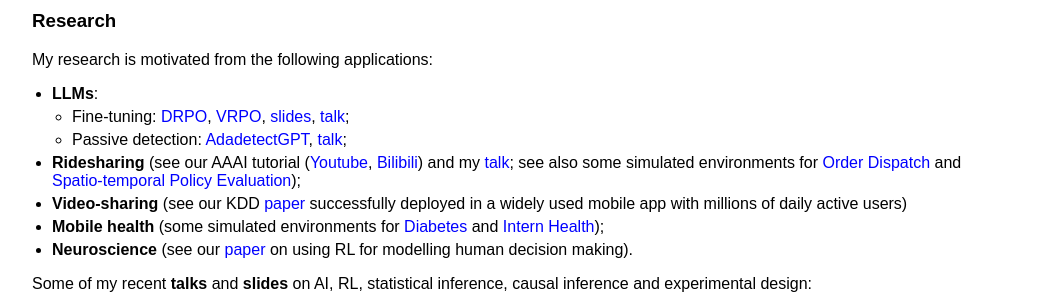
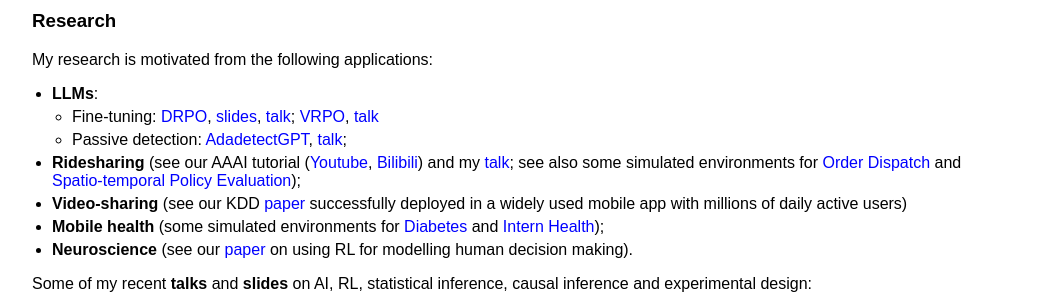
Before and after one commit to callmespring/callmespring.github.io, a Jekyll site: the page built from index.md, in a window 1280 px wide and 900 px high, scrolled down 1393 px. Shown: the part 152-452 px from the top of the window, without its empty margins (108-1171 px from the left). Built offline with Jekyll 4.4.1, drawn with Linux system fonts in a browser that asks for light colours.

Commit message:
Update index.md

```diff
--- a/index.md
+++ b/index.md
@@ -45,7 +45,7 @@ My email <c.shi7@lse.ac.uk>. My [GitHub](https://github.com/callmespring).
 
 My research is motivated from the following applications:
 * **LLMs**:
-  - Fine-tuning: [DRPO](https://arxiv.org/pdf/2506.01183), [VRPO](https://arxiv.org/pdf/2504.03784),  [slides](https://callmespring.github.io/slides/DRPO.pdf), [talk](https://www.bilibili.com/video/BV1xNuuzVEeD?spm_id_from=333.788.videopod.sections&vd_source=0ff25cf8645aa63231bec2428b94bf6f&p=3);
+  - Fine-tuning: [DRPO](https://arxiv.org/pdf/2506.01183),  [slides](https://callmespring.github.io/slides/DRPO.pdf), [talk](https://www.bilibili.com/video/BV1xNuuzVEeD?spm_id_from=333.788.videopod.sections&vd_source=0ff25cf8645aa63231bec2428b94bf6f&p=3); [VRPO](https://arxiv.org/pdf/2504.03784), [talk](https://www.bilibili.com/video/BV17oMQzyEcC/?spm_id_from=333.337.search-card.all.click&vd_source=0ff25cf8645aa63231bec2428b94bf6f)
   - Passive detection: [AdadetectGPT](https://arxiv.org/pdf/2510.01268), [talk](https://www.bilibili.com/video/BV1S7K9zwEgU/?spm_id_from=333.337.search-card.all.click);
 * **Ridesharing** (see our AAAI tutorial ([Youtube](https://www.youtube.com/watch?v=LwShOYaRFqM&list=PLA_E7IjY9cw4aC4T8pnV3vl9wSA1461KV), [Bilibili](https://www.bilibili.com/video/BV1ZS9NYpEHg/?spm_id_from=333.788.recommend_more_video.-1&vd_source=0ff25cf8645aa63231bec2428b94bf6f
 )) and my [talk](https://www.bilibili.com/video/BV1yo4y1j7FU/?spm_id_from=333.337.search-card.all.click&vd_source=0ff25cf8645aa63231bec2428b94bf6f); see also some simulated environments for [Order Dispatch](https://github.com/callmespring/MDPOD) and [Spatio-temporal Policy Evaluation](https://github.com/RunzheStat/CausalMARL));
```
